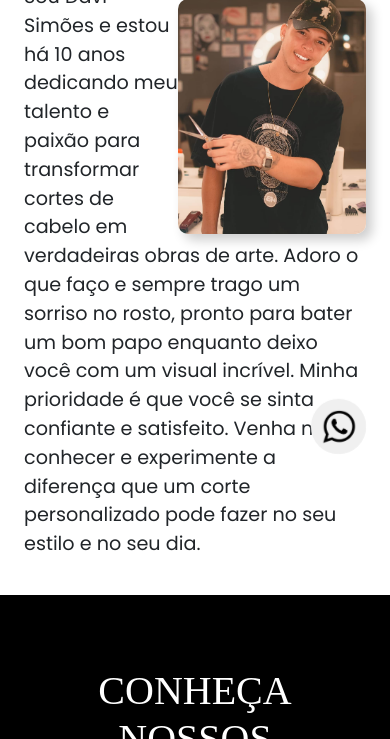
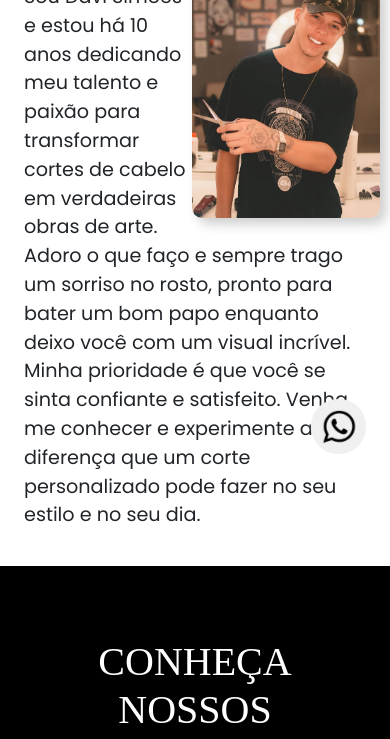
Before and after one commit to bonicenha/barbearia-davi-simoes, a plain HTML site: page index.html in a window 390 px wide. Shown: the part 361-1100 px from the top of the page. Drawn offline with nearby package versions, Linux system fonts and the light colour scheme; a web font is replaced by a local one.

Commit message:
adjust photo

```diff
--- a/css/style.css
+++ b/css/style.css
@@ -702,7 +702,7 @@ img.hover-shadow:hover{
   }
 
   .foto-davi-cel{
-    margin-top: 1rem;
+    margin-right: -.9rem;
     display: inline;
     height: 235px;
     width: auto;
```
